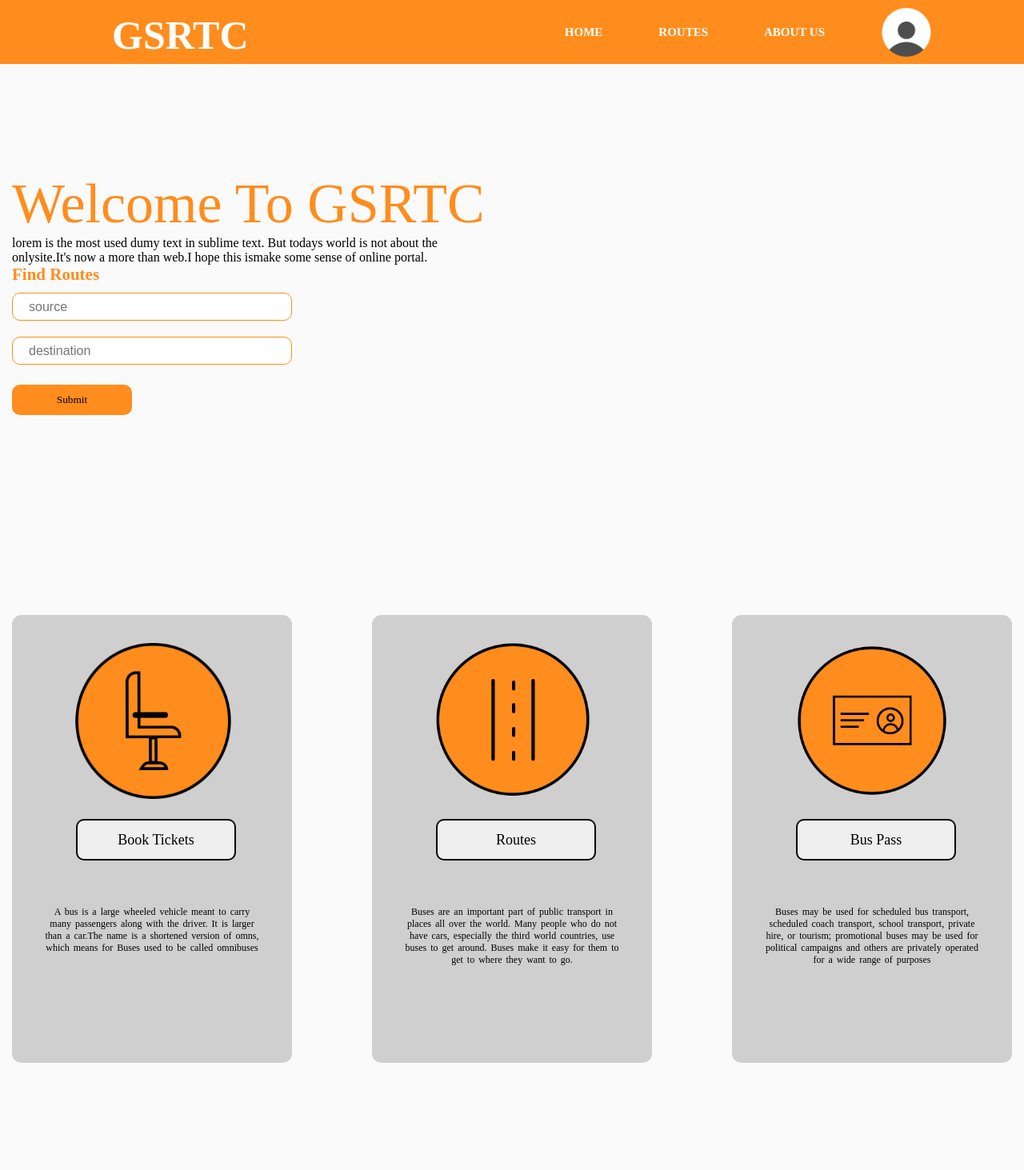
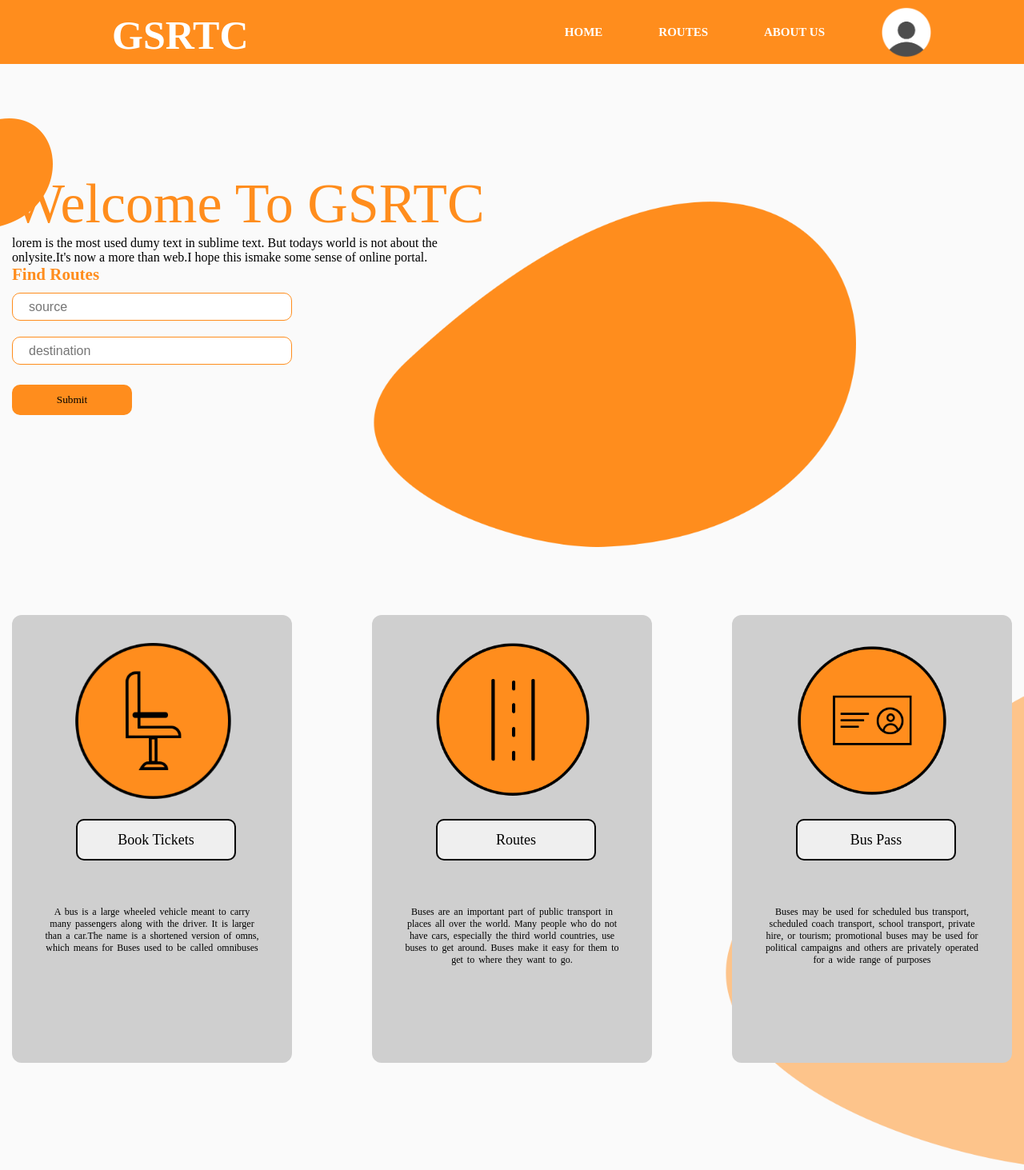
Before and after one commit to Dhruv71/Rahionbus, a React (Create React App) app: page / in a window 1280 px wide. Shown: the top 1463 px of the page at 80% size. Built offline with nearby package versions, Linux system fonts and the light colour scheme.

Commit message:
shape is added in homepage and overlapping problem of shape5 is solved

```diff
--- a/src/App.scss
+++ b/src/App.scss
@@ -1,7 +1,3 @@
-.signin{
-  min-height: 100%;
-  overflow: auto;
-}
 
 .App {
 padding: 0px;
@@ -27,6 +23,7 @@ opacity: 40%;
 position:absolute;
 right: 0px;
 top: 850px;
+z-index: 1;
 }
 
 }
--- a/src/components/cardlist/cardlist.styles.scss
+++ b/src/components/cardlist/cardlist.styles.scss
@@ -1,18 +1,17 @@
 
 .cardlist{
 	  display: grid;
-	  grid-template-columns: 350px 350px 350px;
-    grid-gap: 100px;
-    margin-top: 250px ;
+      grid-template-columns: 350px 350px 350px;
+      grid-gap: 100px;
+      margin-top: 250px ;
 
     .card{
         background-color: #cfcfcf;
+       	position: static;
        	height: 560px;
       	weight: 100px;
-
-    //	border: 1.8px solid black;
-      	border-radius: 12px;
-
+     	border-radius: 12px;
+        z-index: 10;
     	.title{
     	     	 display: block;
              color: black;
--- a/src/pages/homepage/homepage.component.jsx
+++ b/src/pages/homepage/homepage.component.jsx
@@ -1,6 +1,9 @@
 import React from 'react';
 import CustomInput from '../../components/customInput/customInput.component';
 import CardList from '../../components/cardlist/cardlist.component';
+import shape1 from '../../shape/shape1.png';
+import shape2 from '../../shape/shape2.png';
+import shape5 from '../../shape/shape5.png';
 import './homepage.styles.scss';
 
  class  Homepage extends React.Component {
@@ -32,9 +35,11 @@ import './homepage.styles.scss';
     <div className='subtext'>lorem is the most used dumy text in sublime text. But todays world is
         not about the<br/> onlysite.It's now a more than web.I hope this ismake some
         sense of online portal.</div>
+     <img src={shape1} alt='shape' className='shape1'/>
     <h2 className='findroutes'>Find Routes</h2>
 
      <form onSubmit={this.handelSubmit}>
+     <img src={shape2} alt='shape' className='shape2'/>
       <CustomInput
        name='source'
        type='text'
@@ -56,9 +61,10 @@ import './homepage.styles.scss';
       <CustomInput
        type='submit'
         />
+
      </form>
      <CardList/>
-
+      <img src={shape5} alt='shape' className='shape5'/>
      <div className='about'>
        <h1>About Us</h1>
 
--- a/src/pages/homepage/homepage.styles.scss
+++ b/src/pages/homepage/homepage.styles.scss
@@ -28,8 +28,30 @@
    .findroutes{
    	 color: rgb(255, 141, 29);
             }
+       .shape1{
+  position: absolute;
+  top: 130px;
+  left: 0;
+}
+   .shape2{
+   position: absolute;
+  top: 220px;
+  right: 200px;
+  height: 510px;
+  width: 620px
+  }
 
-          }
+.shape5{
+   opacity: 50%;
+   position:absolute;
+   width: 390px;
+   height: 600px;
+   right: 0px;
+   top: 870px;
+   z-index: 1;
+   }
+
+
 
    .about{
       margin: 30px;
@@ -51,4 +73,8 @@
         }
      }
 
+
+     }
+
+
 }
```
